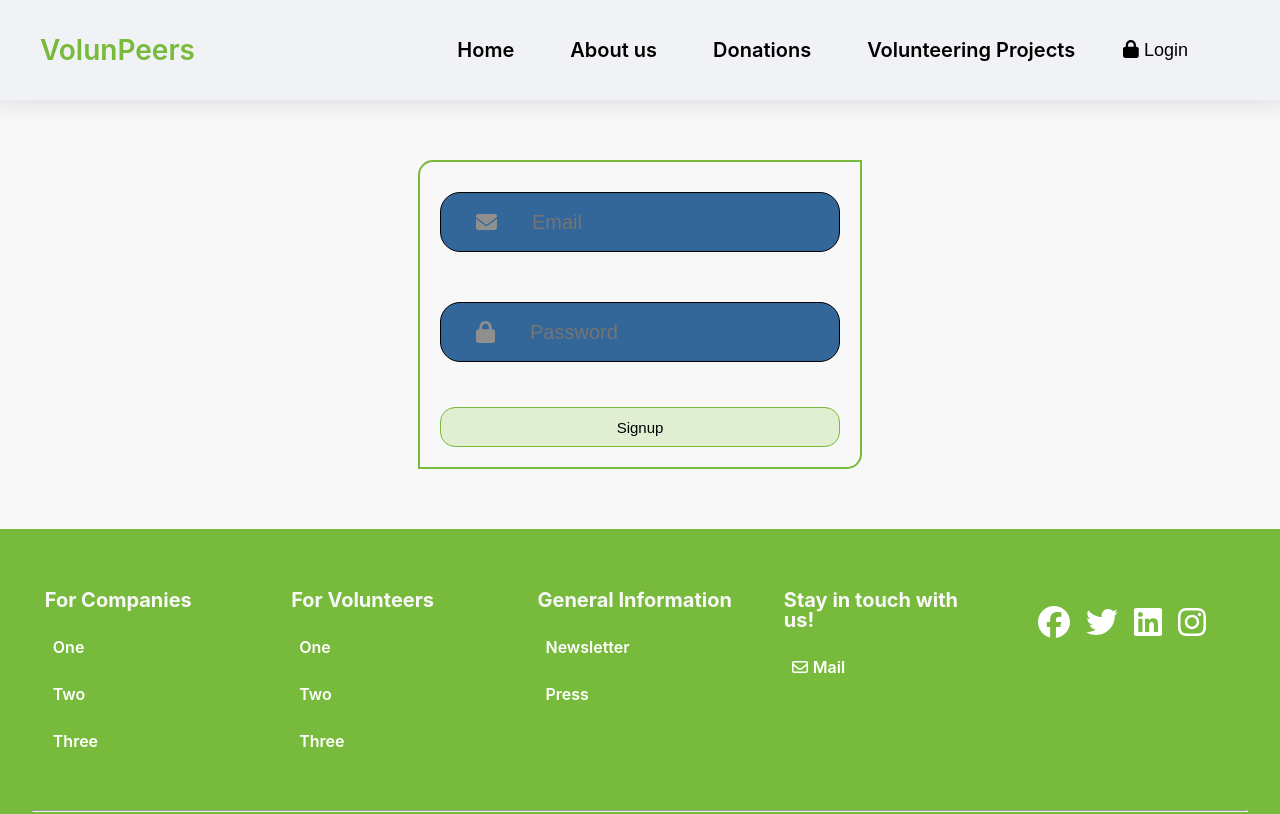
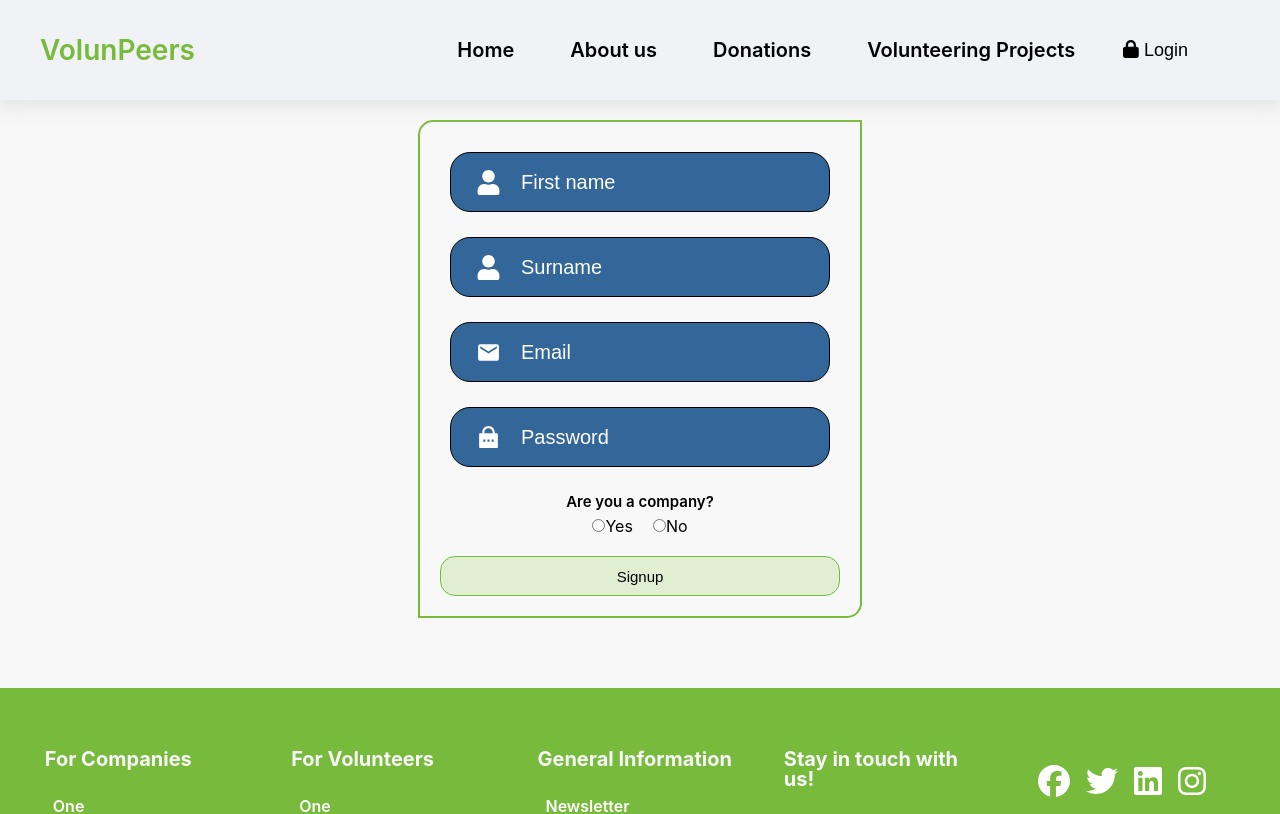
Before and after one commit to marieUr/VolunPeers-project, a React (Create React App) app in the folder volunpeers-front-end/: page /signup in a window 1280 px wide. Shown: the top 814 px of the page. Built offline with nearby package versions, Linux system fonts and the light colour scheme.

Commit message:
added additional fields in Signup and changed the icons + color

```diff
--- a/volunpeers-front-end/package.json
+++ b/volunpeers-front-end/package.json
@@ -17,14 +17,15 @@
     "bootstrap": "^5.3.2",
     "cors": "^2.8.5",
     "express": "^4.18.2",
+    "jsonwebtoken": "^9.0.2",
     "mongodb": "^6.3.0",
     "mongoose": "^8.1.1",
     "react": "^18.2.0",
     "react-dom": "^18.2.0",
+    "react-icons": "^5.0.1",
     "react-router-dom": "^6.21.2",
     "react-scripts": "^5.0.1",
-    "web-vitals": "^2.1.4",
-    "jsonwebtoken": "^9.0.2"
+    "web-vitals": "^2.1.4"
   },
   "scripts": {
     "start": "concurrently --kill-others \"react-scripts start\" \"node ./server/expressApp.js\"",
--- a/volunpeers-front-end/src/components/Login/Login.css
+++ b/volunpeers-front-end/src/components/Login/Login.css
@@ -44,19 +44,19 @@
     -webkit-text-fill-color: white !important; /* Textfarbe, wenn ausgefüllt */
   }
 
-.input img {
-    margin: 0px 35px;
-}
-
 .input input {
     height: 50px;
     width: 300px;
     background: transparent;
     border: none;
     outline: none;
-    font-size: 20px;
+    font-size: 18px;
     color: white;
+    margin-left: 20px;
 }
+
+.input input::placeholder {
+    color: white; }
 
 .button {
     margin-top: 20px;
@@ -76,12 +76,12 @@
     font-size: 15px;
 }
 
-.passwort_vergessen {
+.passwortVergessen {
     font-size: 12px;
     margin-top: 3px;
 }
 
-.passwort_vergessen span {
+.passwortVergessen span {
     color: #78BA3B;
     cursor: pointer;
 }
@@ -92,3 +92,10 @@
     border-radius: 15px 0px;
     padding: 20px;
 }
+
+
+.iconWhite {
+    color: white;
+    margin-left: 25px;
+    font-size: 25px;
+  }
--- a/volunpeers-front-end/src/components/Login/Login.jsx
+++ b/volunpeers-front-end/src/components/Login/Login.jsx
@@ -3,8 +3,13 @@ import { useNavigate } from 'react-router-dom';
 import { useAuth } from './Login_Validation.js';
 import '../../App.css'; // Import the main styling, shared CSS file
 import '../Login/Login.css'; // Import the user profile styling
-import email_icon from '../Assets/email.png';
-import password_icon from '../Assets/password.png';
+// import email_icon from '../Assets/email.png';
+// import password_icon from '../Assets/password.png';
+import { MdEmail } from "react-icons/md";
+import { RiLockPasswordFill } from "react-icons/ri";
+
+
+
 
 export const Login = () => {
   const [values, setValues] = useState({
@@ -94,7 +99,7 @@ export const Login = () => {
         <div className="box">
           <div className="inputs">
             <div className="input">
-              <img src={email_icon} alt="Email Icon" />
+            <MdEmail className="iconWhite" />
               <input
                 type="text"
                 placeholder="Email"
@@ -105,7 +110,7 @@ export const Login = () => {
             </div>
             <div className="error-message">{errors.email}</div>
             <div className="input">
-              <img src={password_icon} alt="Password Icon" />
+            <RiLockPasswordFill className="iconWhite" />
               <input
                 type="password"
                 placeholder="Password"
@@ -118,13 +123,13 @@ export const Login = () => {
             </div>
             <div className="error-message">{errors.password}</div>
           </div>
-          <div className="Login_Container">
+          <div className="LoginContainer">
             <div className="button">
               <button onClick={handleLoginClick}>
                 <span>Login</span>
               </button>
             </div>
-            <div className="passwort_vergessen">
+            <div className="passwortVergessen">
               Forgot Password? <span>Click here to reset!</span>
             </div>
           </div>
--- a/volunpeers-front-end/src/components/Signup/Signup.css
+++ b/volunpeers-front-end/src/components/Signup/Signup.css
@@ -1,9 +1,9 @@
-.container {
+.signupContainer {
     display: flex;
     flex-direction: column;
     margin: auto;
-    margin-top: 60px;
-    margin-bottom: 60px;
+    margin-top: 20px;
+    margin-bottom: 70px;
 }
 
 .header {
@@ -31,19 +31,16 @@
     display: flex;
     align-items: center;
     margin: auto;
-    width: 400px;
+    width: 380px;
     height: 60px;
     background-color:#336699 ;
     border: 1px solid;
     border-radius: 20px;
 }
 
-.input img {
-    margin: 0px 35px;
-}
 
 .input input {
-    height: 50px;
+    height: 45px;
     width: 300px;
     background: transparent;
     border: none;
@@ -53,8 +50,8 @@
 }
 
 .input input:-webkit-autofill {
-    -webkit-box-shadow: 0 0 0 30px #336699 inset !important; /* Hintergrundfarbe, wenn ausgefüllt */
-    -webkit-text-fill-color: white !important; /* Textfarbe, wenn ausgefüllt */
+    -webkit-box-shadow: 0 0 0 30px #336699 inset !important;
+    -webkit-text-fill-color: white !important;
   }
 
 .button button {
@@ -70,8 +67,32 @@
     font-size: 15px;
 }
 
-.box {
+/* .box {
     border: 2px solid #78BA3B;
     border-radius: 15px 0px;
     padding: 20px;
+} */
+
+.iconWhite {
+    color: white;
+    margin-left: 25px;
+    font-size: 25px;
+  }
+
+  .companyField p {
+    color: black;
+    font-size: 15px;
+    margin-top: 25px;
+  }
+
+  .additionalFields {
+    margin-top: 25px;
+  }
+
+
+.companyContainer {
+    display: flex;
+    justify-content: center;
+    gap: 20px;
+    margin-top: 5px;
 }
--- a/volunpeers-front-end/src/components/Signup/Signup.jsx
+++ b/volunpeers-front-end/src/components/Signup/Signup.jsx
@@ -1,8 +1,14 @@
 import React, { useState } from 'react';
 import '../../App.css'; // Import the main styling, shared CSS file
 import '../Signup/Signup.css'; // Import the user profile styling
-import email_icon from "../Assets/email.png";
-import password_icon from "../Assets/password.png";
+import { MdEmail } from "react-icons/md";
+import { RiLockPasswordFill } from "react-icons/ri";
+import { FaUser } from "react-icons/fa";
+import { IoLocation } from "react-icons/io5";
+import { MdHomeWork } from "react-icons/md";
+
+
+
 
 
 export const Signup = () => {
@@ -16,6 +22,8 @@ export const Signup = () => {
         email: "",
         password: ""
       });
+
+      const [isCompany, setIsCompany] = useState(null);
 
       const handleChange = (event) => {
         const { name, value } = event.target;
@@ -39,6 +47,10 @@ export const Signup = () => {
           });
         }
       };
+
+      const handleRadioChange = (event) => {
+        setIsCompany(event.target.id === 'Option1');
+    };
 
       const handleSignup = async () => {
 
@@ -75,29 +87,70 @@ export const Signup = () => {
       };
 
     return (
-        <div className="container">
+        <div className="signupContainer">
             <div className="header">
                 <div className="box">
                     <div className="inputs">
                         <div className="input">
-                            <img src={email_icon} alt="Email.Icon"/>
-                            <input type="Email-Adress" placeholder='Email'
+                        <FaUser className='iconWhite' />
+                            <input type="text" placeholder='First name' required
+                             name='vorname'
+                             value={values.vorname}
+                             onChange={handleChange}/>
+                        </div>
+                        <div className="input">
+                        <FaUser className='iconWhite' />
+                            <input type="text" placeholder='Surname' required
+                             name='nachname'
+                             value={values.nachname}
+                             onChange={handleChange}/>
+                        </div>
+                        <div className="input">
+                        <MdEmail className="iconWhite" />
+                            <input type="email" placeholder='Email' required
                              name='email'
                              value={values.email}
                              onChange={handleChange}/>
                         </div>
-                        <div className="error-message">{errors.email}</div>
+                        {/* <div className="error-message">{errors.email}</div> */}
                         <div className="input">
-                            <img src={password_icon} alt="Passwort"/>
-                            <input type="Passwort" placeholder='Password'
+                        <RiLockPasswordFill className="iconWhite" />
+                            <input type="Password" placeholder='Password' required
                               name='password'
                               value={values.password}
                               onChange={handleChange} />
                         </div>
-                            <div className="error-message">{errors.password}</div>
+                            {/* <div className="error-message">{errors.password}</div> */}
 
                     </div>
-                    <div className="Signup_Container">
+                    <div className="companyField"><p>Are you a company?</p></div>
+                    <div className="companyContainer">
+                      <div className="radio">
+                        <input type="radio" name='radio' id='Option1' onChange={handleRadioChange}/>
+                        <label htmlFor="Option1" className='label1'><span>Yes</span>
+                        </label>
+                      </div>
+                      <div className="radio">
+                        <input type="radio" name='radio' id='Option2' onChange={handleRadioChange} />
+                        <label htmlFor="Option2" className='label2'><span>No</span>
+                        </label>
+                      </div>
+                    </div>
+                    {isCompany && (
+                      <div className="additionalFields">
+                        <div className="inputs">
+                          <div className="input">
+                          <MdHomeWork className='iconWhite'/>
+                            <input type="text" placeholder='Name of company' required/>
+                          </div>
+                          <div className="input">
+                          <IoLocation className='iconWhite'/>
+                            <input type="text" placeholder='Location' required />
+                          </div>
+                        </div>
+                        </div>
+                      )}
+                    <div className="SignupBox">
                     <div className="button"><button onClick={handleSignup}><span>Signup</span></button></div>
                 </div>
                 </div>
```
Also changed, not shown: 1 other file (tests, documents, lock files or other folders).
